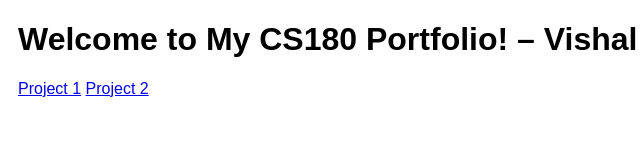
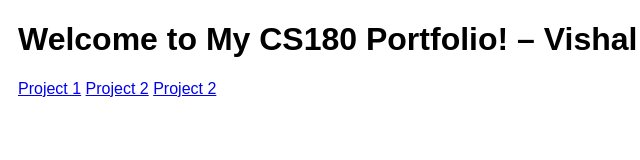
Before and after one commit to vbansal-29/vbansal-29.github.io, a plain HTML site: page index.html in a window 1280 px wide. Shown: the full height of the page, 2-642 px from the left. Drawn offline with Linux system fonts and the light colour scheme.

Commit message:
Update index.html

```diff
--- a/index.html
+++ b/index.html
@@ -13,5 +13,6 @@
     <h1>Welcome to My CS180 Portfolio! – Vishal Bansal</h1>
     <a href="./1/index.html">Project 1</a>
     <a href="./2/index.html">Project 2</a>
+    <a href="./3/index.html">Project 2</a>
 </body>
 </html>
```
